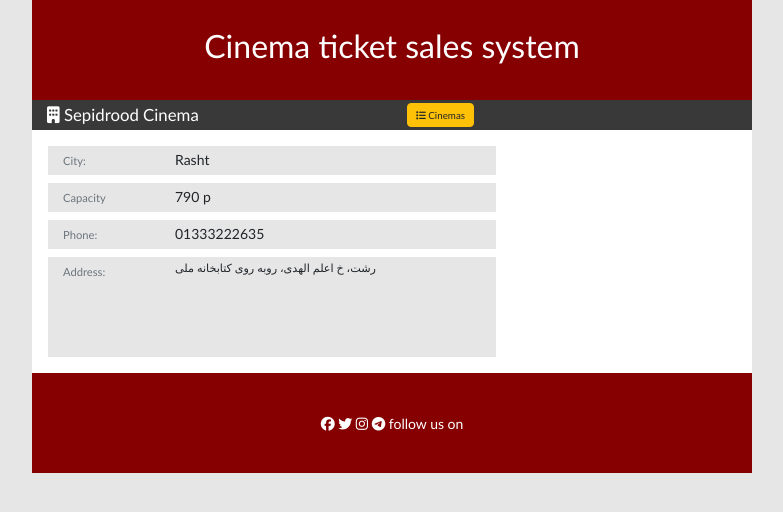
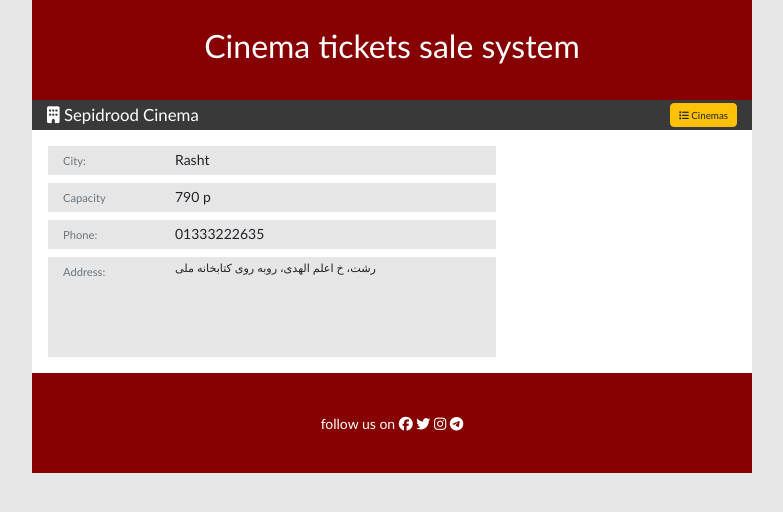
Before and after one commit to gitaShojaee/IE_Final_Project, a Django app: page /ticketing/cinema/details/2/ in a window 1280 px wide. Shown: the top 512 px of the page, without its empty margins (248-1031 px from the left). Run offline with Django 4.2, Linux system fonts and the light colour scheme; data comes from the database, SQL or seed files in the repository; some libraries are stand-ins or nearby versions.

Commit message:
fix base page

```diff
--- a/ticketing/templates/ticketing/base_page.html
+++ b/ticketing/templates/ticketing/base_page.html
@@ -1,6 +1,6 @@
 {% load static %}
 <!DOCTYPE html>
-<html>
+<html lang="en">
 <head>
     <meta charset="UTF-8">
     <title>{% block title %}{% endblock %}</title>
@@ -10,12 +10,12 @@
     <link rel="stylesheet" type="text/css" href="{% static "ticketing/css/main.css" %}">
     {% block extra_css %}{% endblock %}
 </head>
-<body dir="ltr">
+<body>
 <div class="container" id="container">
     <div class="row align-items-center" id="header">
         <div class="col text-center">
             <h2>
-                Cinema ticket sales system
+                Cinema tickets sale system
             </h2>
         </div>
     </div>
@@ -25,7 +25,7 @@
                 {% block toolbar_title %}{% endblock %}
             </h4>
         </div>
-        <div class="col-6 text-left">
+        <div class="col-6 text-right">
             {% block toolbar_buttons %}
                 <a class="btn btn-light py-1 px-2" href="{% url "ticketing:movie_list" %}">
                     <i class="fas fa-film"></i>
@@ -44,6 +44,7 @@
     <div class="row align-content-center" id="footer">
         <div class="col text-center">
             <span>
+                follow us on
                 <a class="social-media-icon" href="https://facebook.com/#">
                     <i class="fab fa-facebook"></i>
                 </a>
@@ -56,7 +57,6 @@
                 <a class="social-media-icon" href="https://telegram.org/#">
                     <i class="fab fa-telegram-plane"></i>
                 </a>
-                follow us on
             </span>
         </div>
     </div>
```
